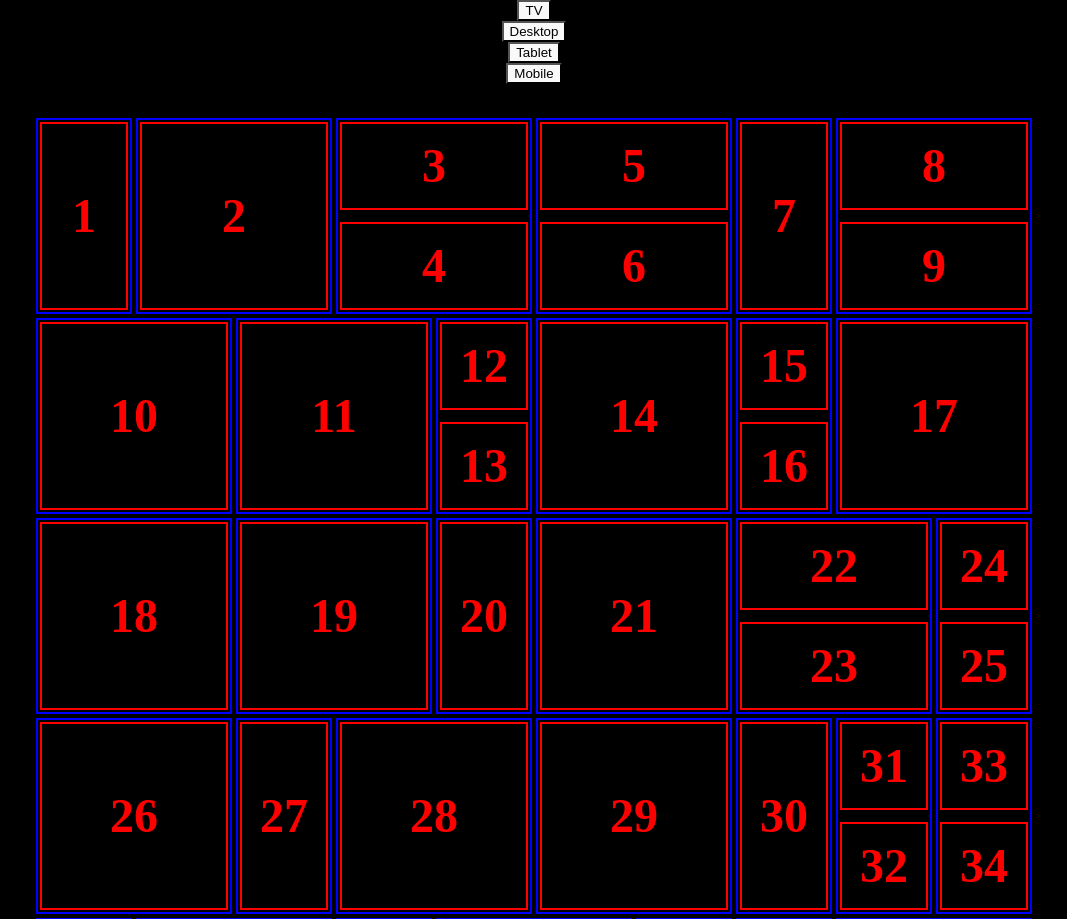
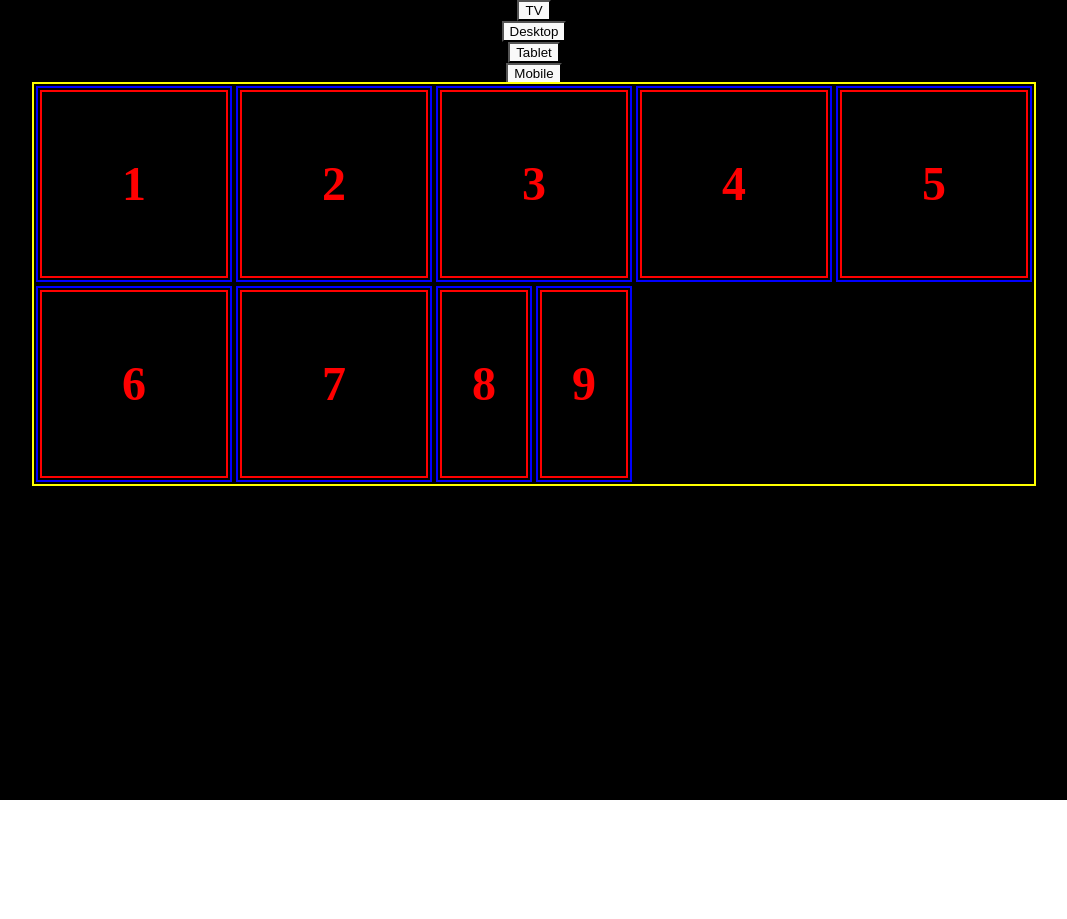
Before and after one commit to AlexanderJinoridze/RG_masonry, a website built with Vite: page index.html in a window 1280 px wide. Shown: the top 919 px of the page, without its empty margins (106-1173 px from the left). After the commit the page ends 800 px from the top, so only its background shows below. Built offline with nearby package versions, Linux system fonts and the light colour scheme.

Commit message:
Handle case when items less than columns

```diff
--- a/main.js
+++ b/main.js
@@ -29,9 +29,12 @@ function countPlacedItems(resultMap) {
 function generateRGGridMap(columns, totalItems) {
     const blockTypes = ["square", "horizontals", "vertical", "double"];
     const resultMap = [];
+
     let itemsAbleToSet = 0;
     let itemsLeft = totalItems;
     let leftover = null;
+
+    columns = columns >= totalItems ? totalItems - 1 : columns;
 
     let lines = [];
 
@@ -49,6 +52,10 @@ function generateRGGridMap(columns, totalItems) {
 
         while (freeSpaceOfLine > 0) {
             // if (freeSpaceOfLine <= 0) {
+            //     continue;
+            // }
+
+            // if (freeSpaceOfLine < 0) {
             //     continue;
             // }
 
@@ -110,10 +117,6 @@ function generateRGGridMap(columns, totalItems) {
 
             freeSpaceOfLine = freeSpaceOfLine - spaceTaken;
 
-            if (freeSpaceOfLine < 0) {
-                continue;
-            }
-
             itemsAbleToSet = itemsAbleToSet + itemsAffected;
             itemsLeft = itemsLeft - itemsAffected;
 
@@ -130,14 +133,16 @@ function generateRGGridMap(columns, totalItems) {
 
     console.log("leftover", leftover);
 
-    if (totalItems > columns) {
+    //if (totalItems > columns) {
+    if (leftover < totalItems) {
         while (leftover > 0) {
-            for (let i = 0; i < lines.length; i++) {
-                if (leftover <= 0) {
-                    continue;
-                }
+            //for (let i = 0; i < lines.length; i++) {
+            //if (leftover <= 0) {
+            //    continue;
+            //}
 
-                let lineContent = lines[i];
+            // let lineContent = lines[i];
+            let lineContent = getRandomElementOfArray(lines);
 
             if (lineContent.includes("horizontals") || lineContent.includes("double")) {
                 // Join vertically
@@ -164,16 +169,19 @@ function generateRGGridMap(columns, totalItems) {
                     leftover = leftover - 1;
                 }
             }
+            //}
         }
+    } else {
+        console.log("WE BONED");
     }
 
     for (let i = 0; i < lines.length; i++) {
         let lineContent = lines[i];
         resultMap.push(...lineContent);
     }
-    } else {
-        resultMap.push(...lines[0]);
-    }
+    // } else {
+    //     resultMap.push(...lines[0]);
+    // }
 
     let itemNumber = countPlacedItems(resultMap);
 
@@ -234,7 +242,7 @@ function draw(arr) {
 
 let colCount = 10;
 
-let layoutMap = generateRGGridMap(colCount, 80);
+let layoutMap = generateRGGridMap(colCount, 9);
 
 document.querySelector("#app").style = `width:${colCount * 100}px`;
 document.querySelector("#app").innerHTML = draw(layoutMap);
--- a/style.css
+++ b/style.css
@@ -36,11 +36,12 @@ body {
 #app {
     max-width: 100%;
     margin: 0 auto;
-    padding: 2rem;
     display: flex;
     text-align: center;
-    justify-content: center;
+    justify-content: flex-start;
     flex-flow: row wrap;
+
+    outline: 2px solid yellow;
 }
 
 .s,
```
Lines whose indentation alone changed are shown as unchanged.
